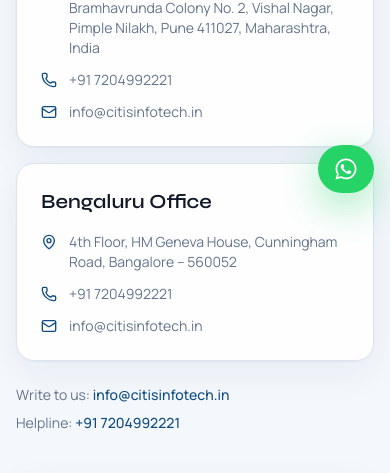
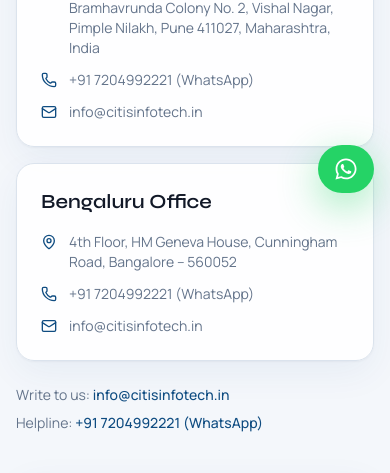
Before and after one commit to harshadsangle/Citis, a Next.js app in the folder citis-infotech/frontend/: page /contact in a window 390 px wide. Shown: the part 635-1108 px from the top of the page. Built offline with nearby package versions, Linux system fonts and the light colour scheme; no server answers.

Commit message:
fix: link Contact page phone numbers to WhatsApp
Co-authored-by: harshadsangle <harshadsangle@users.noreply.github.com>

```diff
--- a/citis-infotech/frontend/app/contact/page.tsx
+++ b/citis-infotech/frontend/app/contact/page.tsx
@@ -40,11 +40,13 @@ export default function ContactPage() {
                           {office.address}
                         </p>
                         <a
-                          href={`tel:${office.phone.replace(/\s/g, "")}`}
+                          href={SITE_CONFIG.whatsappUrl}
+                          target="_blank"
+                          rel="noreferrer"
                           className="flex items-center gap-3 hover:text-primary"
                         >
                           <Phone className="size-4 text-primary" />
-                          {office.phone}
+                          {office.phone} (WhatsApp)
                         </a>
                         <a href={`mailto:${office.email}`} className="flex items-center gap-3 hover:text-primary">
                           <Mail className="size-4 text-primary" />
@@ -65,8 +67,13 @@ export default function ContactPage() {
               </p>
               <p>
                 Helpline:{" "}
-                <a className="font-medium text-primary" href={`tel:${SITE_CONFIG.phone.replace(/\s/g, "")}`}>
-                  {SITE_CONFIG.phone}
+                <a
+                  className="font-medium text-primary"
+                  href={SITE_CONFIG.whatsappUrl}
+                  target="_blank"
+                  rel="noreferrer"
+                >
+                  {SITE_CONFIG.phone} (WhatsApp)
                 </a>
               </p>
             </AnimatedSection>
```
